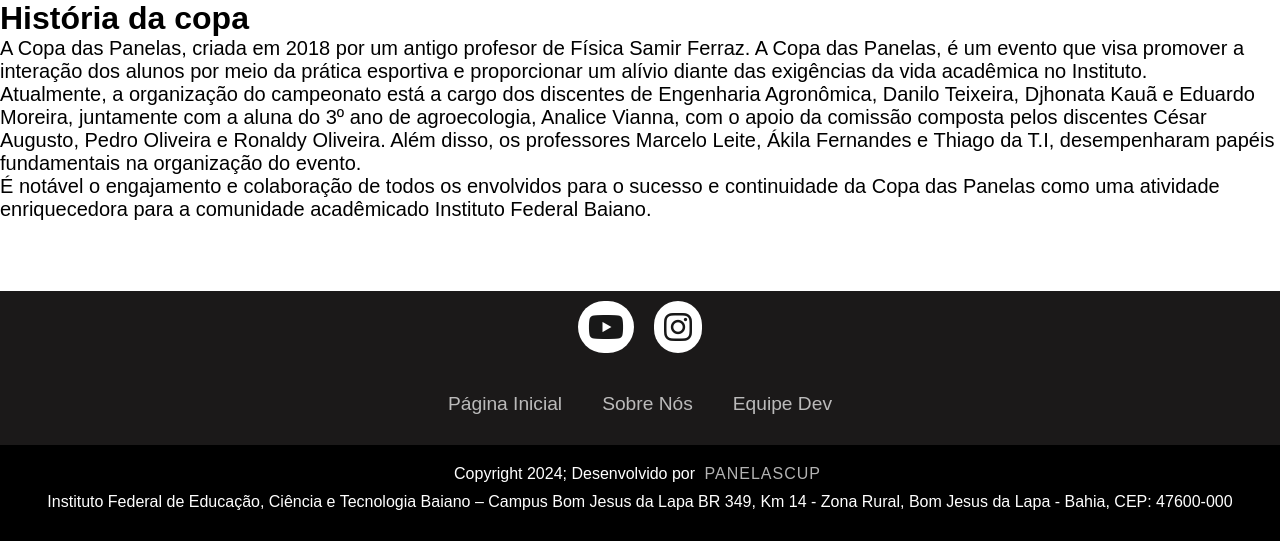
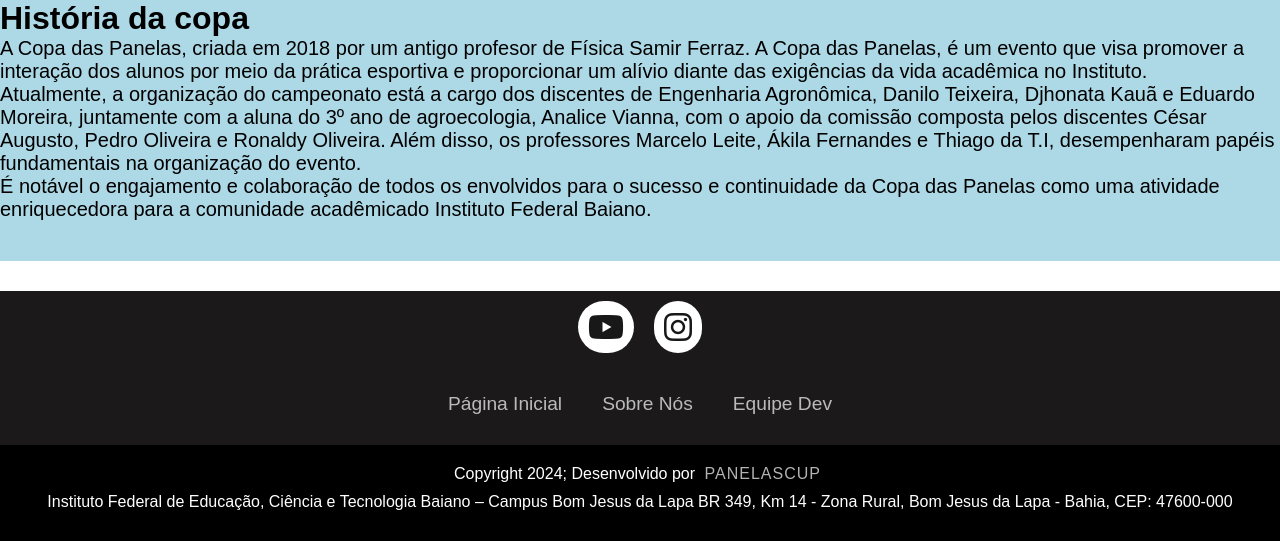
Before and after one commit to Adrian25-png/copadaspanelas, a PHP site: page /copadaspanelas/app/pages/sobreNosHistory.php in a window 1280 px wide. Shown: the part 259-800 px from the top of the page. Run offline with PHP 8.4, Linux system fonts and the light colour scheme.

Commit message:
att container

```diff
--- a/public/css/sobre_nosHistory.css
+++ b/public/css/sobre_nosHistory.css
@@ -4,3 +4,12 @@ p {
     font-size: 20px;
     text-align: left;
 }
+
+.container {
+    display: flex;
+    flex-direction: row;
+    background-color: lightblue;
+    justify-content: flex-start;
+    align-items: stretch;
+    flex-wrap: wrap;
+}
```
